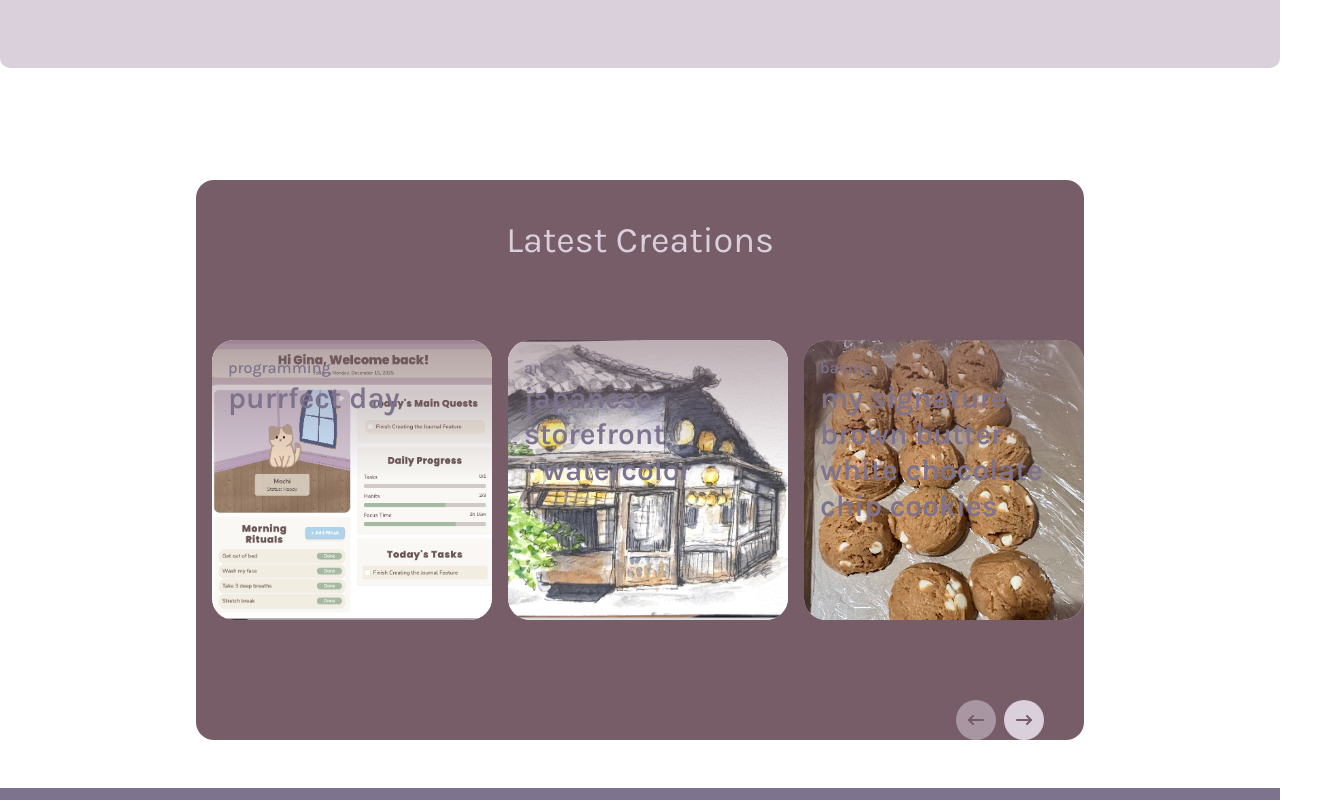
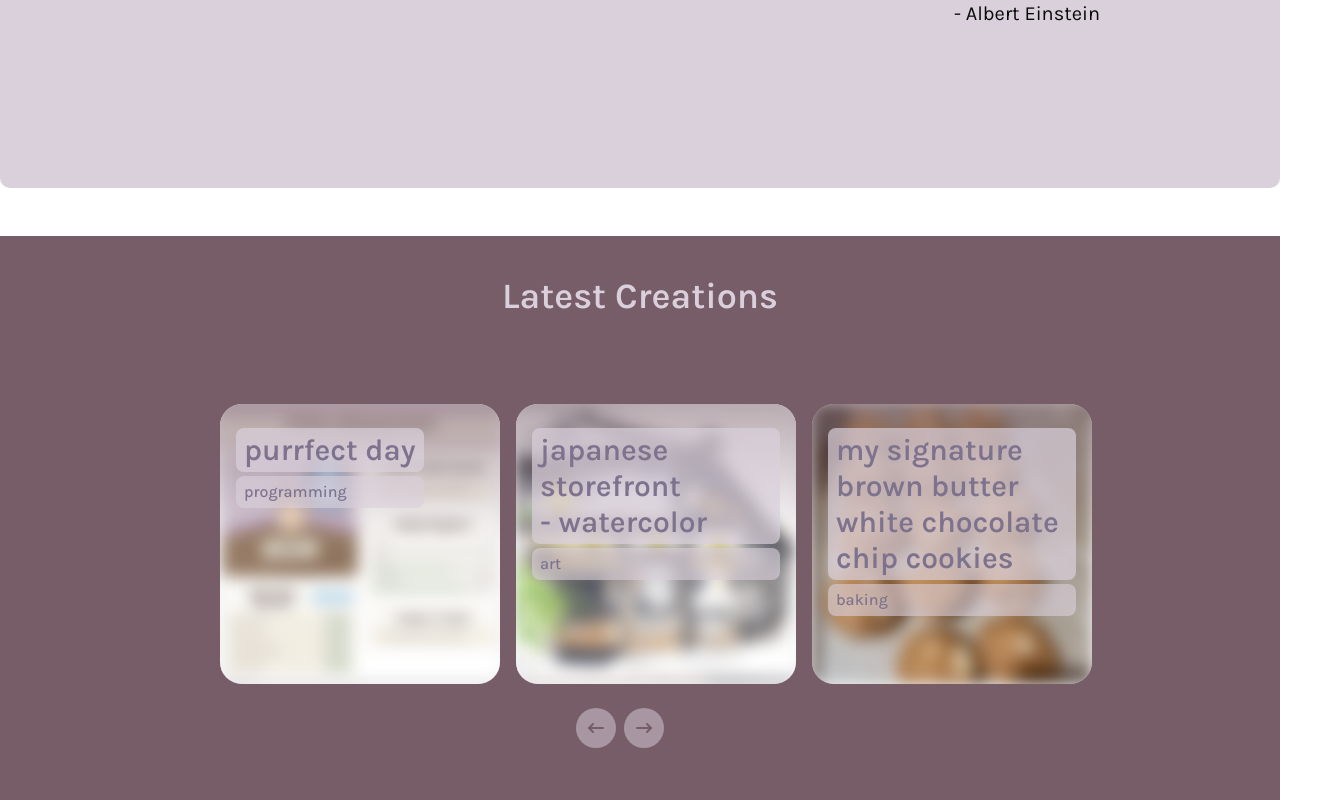
Before and after one commit to ginnaaph/personal-portfolio, a React (Vite) app: page / in a window 1280 px wide. Shown: the part 1300-2100 px from the top of the page, 1328 px wide, since content can reach past the window. Built offline with nearby package versions, Linux system fonts and the light colour scheme.

Commit message:
style: refine project carousel visuals

```diff
--- a/src/components/HighlightedText.tsx
+++ b/src/components/HighlightedText.tsx
@@ -10,6 +10,6 @@ export const HighlightedText = ({ text, delay = 0 }: HighlightedTextProps) => {
         <HighlightText
             text={text}
             delay={delay}
-            className="text-4xl font-bold bg-linear-to-r from-[#Dad0dc] to-[#7e738e] dark:from-[#DAD0DC] dark:to-[#7e738e]"/>
+            className="text-4xl font-bold bg-linear-to-r from-[#Dad0dc] to-[#7e738e] dark:from-[#DAD0DC] dark:to-[#7e738e] text-right"/>
 
     )}
--- a/src/components/ui/apple-cards-carousel.tsx
+++ b/src/components/ui/apple-cards-carousel.tsx
@@ -72,14 +72,14 @@ export const Carousel = ({ items, initialScroll = 0 }: CarouselProps) => {
     <CarouselContext.Provider
       value={{ onCardClose: handleCardClose, currentIndex }}
     >
-      <div className="relative w-full">
+      <div className="relative p-2 px-9 w-screen flex items-center">
         <div
-          className="flex w-full overflow-x-scroll overscroll-x-auto scroll-smooth py-10 [scrollbar-width:none] md:py-20"
+          className="flex flex-col w-full items-center overflow-x-scroll overscroll-x-auto scroll-smooth [scrollbar-width:none] md:py-20"
           ref={carouselRef}
           onScroll={checkScrollability}
         >
           {/* Main Container: Removed mx-auto to allow full width */}
-          <div className="flex flex-row justify-start gap-4 pl-4 w-full">
+          <div className="flex flex-row justify-start items-center gap-4 pl-8">
             {items.map((item, index) => (
               <motion.div
                 initial={{ opacity: 0, y: 20 }}
@@ -90,14 +90,15 @@ export const Carousel = ({ items, initialScroll = 0 }: CarouselProps) => {
                   ease: "easeOut",
                 }}
                 key={"card-container-" + index}
-                className="rounded-3xl last:pr-[5%] md:last:pr-[10%]" // Adjusted pr for better full-width feel
+                className="justify-content-center last:pr-[5%] md:last:pr-[10%]" // Adjusted pr for better full-width feel
               >
                 {item}
               </motion.div>
             ))}
-          </div>
+
         </div>
-        <div className="mr-10 flex justify-end gap-2">
+        <div className="flex mt-6">
+        <div className="mr-10 flex  justify-end gap-2">
           <button
             className="relative z-40 flex h-10 w-10 items-center justify-center rounded-full bg-[#DAD0DC] disabled:opacity-50"
             onClick={scrollLeft}
@@ -113,6 +114,8 @@ export const Carousel = ({ items, initialScroll = 0 }: CarouselProps) => {
             <IconArrowNarrowRight className="h-6 w-6 text-[#775d68]" />
           </button>
         </div>
+        </div>
+      </div>
       </div>
     </CarouselContext.Provider>
   );
@@ -192,28 +195,30 @@ export const Card = ({
       <motion.button
         layoutId={layout ? `card-${card.title}` : undefined}
         onClick={handleOpen}
-        className="relative z-10 flex h-80 w-70 flex-col items-start justify-start overflow-hidden rounded-3xl bg-gray-100 md:h-70 md:w-70 dark:bg-neutral-900"
+        className="group relative z-10 flex h-80 w-70 flex-col items-start justify-start overflow-hidden rounded-3xl bg-gray-100 md:h-70 md:w-70 dark:bg-neutral-900"
       >
         <div className="pointer-events-none absolute inset-x-0 top-0 z-30 h-full bg-linear-to-b from-[#775d68]/50 via-transparent to-transparent" />
         <div className="relative z-40 p-4">
-          <p className="text-left text-sm font-medium text-[#7e738e] md:text-base">
+
+          <p className="text-left font-semibold text-balance text-[#7e738e] md:text-3xl bg-[#dad0dc]/70 mt-2 px-2 py-1 rounded-md">
+            {card.title}
+          </p>
+           <p className="text-left flex justify-start text-sm mt-1 font-medium text-[#7e738e] md:text-base bg-[#dad0dc]/60  px-2 py-1 rounded-md">
             {card.category}
           </p>
-          <p className="max-w-xs text-left font-semibold text-balance text-[#7e738e] md:text-3xl">
-            {card.title}
-          </p>
         </div>
+
         <BlurImage
           src={card.src}
           alt={card.title}
-          className="absolute inset-0 z-10 object-cover"
+          className="absolute inset-0 z-10 object-cover group-hover:blur-0 group-hover:scale-105"
         />
+
       </motion.button>
     </>
   );
 };
 
-// Removed Next.js specific props to satisfy Vite/standard HTML Image types
 export const BlurImage = ({
   src,
   className,
@@ -223,11 +228,13 @@ export const BlurImage = ({
   const [isLoading, setLoading] = useState(true);
   return (
     <img
-      className={cn(
-        "h-full w-full transition duration-300",
-        isLoading ? "blur-sm" : "blur-0",
+    className={cn(
+        "h-full w-full blur-sm transition-[filter,transform] duration-300 ease-in-out hover:blur-none",
+        "hover:blur-none group-hover:blur-none group-hover:scale-105",
+        isLoading && "opacity-70",
+        !isLoading && "opacity-100",
         className
-      )}
+)}
       onLoad={() => setLoading(false)}
       src={src}
       loading="lazy"
--- a/src/explorations/components/ExplorationsHeader.tsx
+++ b/src/explorations/components/ExplorationsHeader.tsx
@@ -1,9 +1,21 @@
 import { IntroductionBlurb } from "./IntroductionBlurb";
 export const ExplorationHeader =() => {
     return (
-        <div>
+        <div className="flex flex-col items-start justify-start p-8 ">
 
             <IntroductionBlurb />
+            <div className="text-left max-w-4xl mt-4 px-4 space-y-2">
+                <ul className="space-y-3 mt-2"> Here is a collections of what my curiosity has led me to create over time:
+                <li className="mt-2">🖌 Art created with ink, watercolor,  gouache, color pencils, and graphite.</li>
+                <li>💻 Coding projects built using TailwindCSS, Vite, React, Electron, JavaScript, and Python.</li>
+                <li>🎨 Digital designs brought to life with Procreate and Adobe Illustrator.</li>
+                <li>👩🏻‍🍳 Baking recipes I tried out.</li>
+                </ul>
+            <p className="mt-2">
+            Each project is a reflection of my curiosity, whether I'm sketching by hand or writing code,
+            I am always looking for new ways to bring ideas to life.
+            </p>
+            </div>
 
         </div>
     );
--- a/src/explorations/components/IntroductionBlurb.tsx
+++ b/src/explorations/components/IntroductionBlurb.tsx
@@ -5,7 +5,7 @@ export const IntroductionBlurb = () => {
     return (
 <>
 
-    <div className="text-4xl font-montserrat leading-relaxed max-w-4xl mx-auto mt-10 text-center px-4 flex">Come <span>
+    <div className="text-4xl font-montserrat leading-relaxed max-w-5xl mt-5 text-left px-4 flex justify-start">Come <span>
     <ExplorationRotatingText
         delay={0}
         y={10}
@@ -13,9 +13,9 @@ export const IntroductionBlurb = () => {
         text={text}
     /></span>
     </div>
-    <div className="px-4 text-center">
+    <div className="px-4 text-left">
 
-    with me on a journey of creativity and discovery as we explore new ideas and push the boundaries of innovation together.
+    with me on a journey of creativity, learning, and exploration.
     </div>
 
 
--- a/src/explorations/pages/ExplorationsPg.tsx
+++ b/src/explorations/pages/ExplorationsPg.tsx
@@ -3,7 +3,7 @@ import { ExplorationHeader } from "../components/ExplorationsHeader"
 import { Footer } from "../../home/Footer"
 export const ExplorationsPg = () => {
     return (
-        <div id="explorations" className="flex flex-col items-center justify-center">
+        <div id="explorations" className="flex flex-col items-center justify-start">
             <Navigation />
             <ExplorationHeader />
             <div className="text-3xl font-montserrat font-bold mt-20">
--- a/src/home/AboutMe.tsx
+++ b/src/home/AboutMe.tsx
@@ -1,4 +1,5 @@
 import AboutMeImage from '../assets/images/computer.png'
+import Signature from '../assets/images/signature.png'
 import { AlbertEinsteinQuote } from './Quotes'
 export const AboutMe = () => {
     return (
@@ -6,13 +7,18 @@ export const AboutMe = () => {
              <img src={AboutMeImage} className="w-70 h-70 mt-20" alt="aboutMeImage" />
 
     <div className="flex flex-col align-items-center w-5/6 p-20 justify-content-center ">
-        <div  className="text-4xl"> A litte about me, <span className="text-[#7e738E] text-3xl italic font-['Noticia_Text']">curious mind behind the page... </span></div>
+        <div  className="text-4xl"> A litte about me, <span className="text-[#7e738E] text-3xl italic font-['Noticia_Text']">the curious mind behind the page... </span></div>
         <div className="flex justify-center mt-2">Welcome! I'm Gina, a lifelong learner, self-starter, and creative builder with a deep love for figuring
             things out. This portfolio is more than a collection of work, it's a reflection of who I am. Curiousity is the
             heart of my personal brand. It is what led to me teach myself how to code, to draw and paint, and to explore how
             systems, people, and ideas connect. Whether it's refining a process, designing a solution, or experimenting with
-            something new, I'm always askings "How does this work?" and "How can we make it better?" Here, you'll find the Projects
+            something new, I'm always askings "How does this work?" and "How can we make it better?" Here, you'll find the projects
             I've created along the way, each one is a small chapter in my journey of learning, building, and growing through curiousity.
+        </div>
+        <div className="flex justify-end">
+        <div className="mt-2 text-right "> Thank you for stopping by!
+            <img src={Signature} alt="signature" className=" w-40 h-20 mt-2"/>
+             </div>
         </div>
         <div>
         <AlbertEinsteinQuote />
--- /dev/null
+++ b/src/home/data/ProjectData.tsx
@@ -0,0 +1,55 @@
+
+export const projects = [
+  {
+    category: "programming",
+    title: "purrfect day",
+    src: "src/assets/images/projects/purrfectday.png",
+    content: (
+      <div className="bg-[#DAD0DC] dark:bg-neutral-800 p-6 md:p-8 rounded-2xl w-full">
+        <h3 className="text-lg text-[#775d68] font-semibold">Purrfect Day</h3>
+        <p className="mt-2 text-neutral-700 dark:text-neutral-300 text-sm md:text-base font-sans max-w-3xl mx-auto">
+          A playful cat adoption app built with React + Tailwind. Features search, favorites, and shareable profiles.
+        </p>
+        <div className="mt-3 text-sm text-neutral-600 dark:text-neutral-400 list-disc pl-5">
+          <p>Stack: React, Vite, TypeScript TailwindCSS</p>
+          <p>Focus: delightful micro-interactions</p>
+          <p></p>
+        </div>
+      </div>
+    ),
+  },
+  {
+    category: "art",
+    title: "japanese storefront - watercolor ",
+    src: "src/assets/images/art/JapaneseStore.png",
+    content: (
+      <div className="bg-[#F5F5F7] dark:bg-neutral-800 p-6 md:p-8 rounded-2xl">
+
+        <p className="mt-2 text-neutral-700 dark:text-neutral-300 text-sm md:text-base font-sans max-w-3xl mx-auto">
+          watercolor painting of a tradtional jaoanese storefront.
+        </p>
+        <div className="mt-3 text-sm text-neutral-600 dark:text-neutral-400 list-disc pl-5">
+          <p>Medium: Watercolor + Ink </p>
+          <p>Outcome: cohesive festive set with print-ready assets</p>
+        </div>
+      </div>
+    ),
+  },
+  {
+    category: "baking",
+    title: "my signature brown butter white chocolate chip cookies",
+    src: "src/assets/images/baking/wcc.png",
+    content: (
+      <div className="bg-[#F5F5F7] dark:bg-neutral-800 p-6 md:p-8 rounded-2xl">
+        <p className="mt-2 text-neutral-700 dark:text-neutral-300 text-sm md:text-base font-sans max-w-3xl mx-auto">
+         my go to recipe for a brown butter white chocolate chip cookie.
+        </p>
+        <div className="mt-3 text-sm text-neutral-600 dark:text-neutral-400 list-disc pl-5">
+          <p>Ingredients: butter, sugar, eggs, vanilla, flour, baking soda, salt, white chocolate chips</p>
+
+        </div>
+      </div>
+    ),
+  },
+
+]
--- a/src/home/overview/LatestCreation.tsx.tsx
+++ /dev/null
@@ -1,8 +0,0 @@
-import { ProjectCarousel } from "./ProjectCarosel"
-export const LatestCreations = () => {
-    return (
-        <div>
-            <ProjectCarousel />
-        </div>
-    )
-}
--- a/src/home/overview/ProjectCarosel.tsx
+++ b/src/home/overview/ProjectCarosel.tsx
@@ -1,5 +1,6 @@
 "use client";
 import { Carousel, Card } from "../../components/ui/apple-cards-carousel";
+import { projects } from "../data/ProjectData";
 
 export function ProjectCarousel() {
   const cards = projects.map((project, index) => (
@@ -7,11 +8,11 @@ export function ProjectCarousel() {
   ));
 
   return (
-     <div className="mt-16 w-full  py-12">
+     <div className="w-full  py-12">
         <div className="mx-auto  w-full px-4 md:px-6 lg:px-8">
-          <div className="rounded-2xl w-full px-4">
-            <div className="rounded-2xl bg-[#775d68] w-full">
-          <div className="text-center text-4xl text-[#DAD0DC] pt-10  w-full">Latest Creations</div>
+          <div className="w-full px-4">
+            <div className="bg-[#775d68] w-full">
+          <div className="text-center text-4xl text-[#DAD0DC] font-semibold pt-10 w-full">Latest Creations</div>
               <Carousel items={cards} />
             </div>
           </div>
@@ -19,60 +20,3 @@ export function ProjectCarousel() {
     </div>
   );
 }
-
-// Each project card shows a concise overview panel when active
-
-const projects = [
-  {
-    category: "programming",
-    title: "purrfect day",
-    src: "src/assets/images/projects/purrfectday.png",
-    content: (
-      <div className="bg-[#DAD0DC] dark:bg-neutral-800 p-6 md:p-8 rounded-2xl w-full">
-        <h3 className="text-lg text-[#775d68] font-semibold">Purrfect Day</h3>
-        <p className="mt-2 text-neutral-700 dark:text-neutral-300 text-sm md:text-base font-sans max-w-3xl mx-auto">
-          A playful cat adoption app built with React + Tailwind. Features search, favorites, and shareable profiles.
-        </p>
-        <div className="mt-3 text-sm text-neutral-600 dark:text-neutral-400 list-disc pl-5">
-          <p>Stack: React, Vite, TypeScript TailwindCSS</p>
-          <p>Focus: delightful micro-interactions</p>
-          <p>Outcome: faster browsin,g and better match discovery</p>
-        </div>
-      </div>
-    ),
-  },
-  {
-    category: "art",
-    title: "japanese storefront - watercolor ",
-    src: "src/assets/images/art/JapaneseStore.png",
-    content: (
-      <div className="bg-[#F5F5F7] dark:bg-neutral-800 p-6 md:p-8 rounded-2xl">
-
-        <p className="mt-2 text-neutral-700 dark:text-neutral-300 text-sm md:text-base font-sans max-w-3xl mx-auto">
-          watercolor painting of a tradtional jaoanese storefront.
-        </p>
-        <div className="mt-3 text-sm text-neutral-600 dark:text-neutral-400 list-disc pl-5">
-          <p>Medium: Watercolor + Ink </p>
-          <p>Outcome: cohesive festive set with print-ready assets</p>
-        </div>
-      </div>
-    ),
-  },
-  {
-    category: "baking",
-    title: "my signature brown butter white chocolate chip cookies",
-    src: "src/assets/images/baking/wcc.png",
-    content: (
-      <div className="bg-[#F5F5F7] dark:bg-neutral-800 p-6 md:p-8 rounded-2xl">
-        <p className="mt-2 text-neutral-700 dark:text-neutral-300 text-sm md:text-base font-sans max-w-3xl mx-auto">
-         my go to recipe for a brown butter white chocolate chip cookie.
-        </p>
-        <div className="mt-3 text-sm text-neutral-600 dark:text-neutral-400 list-disc pl-5">
-          <p>Ingredients: butter, sugar, eggs, vanilla, flour, baking soda, salt, white chocolate chips</p>
-
-        </div>
-      </div>
-    ),
-  },
-
-]
--- a/vite.config.ts
+++ b/vite.config.ts
@@ -1,14 +1,16 @@
 import { defineConfig } from 'vite'
 import react from '@vitejs/plugin-react'
 import tailwindcss from '@tailwindcss/vite'
-import path from 'path'
+import { resolve } from 'path'
 
 // https://vite.dev/config/
 export default defineConfig({
+
   plugins: [react(), tailwindcss()],
   resolve: {
     alias: {
-      '@': path.resolve(__dirname, 'src'),
+      '@': resolve(__dirname, 'src'),
     },
+
   },
 })
```
Also changed, not shown: src/assets/images/signature.png (added).
